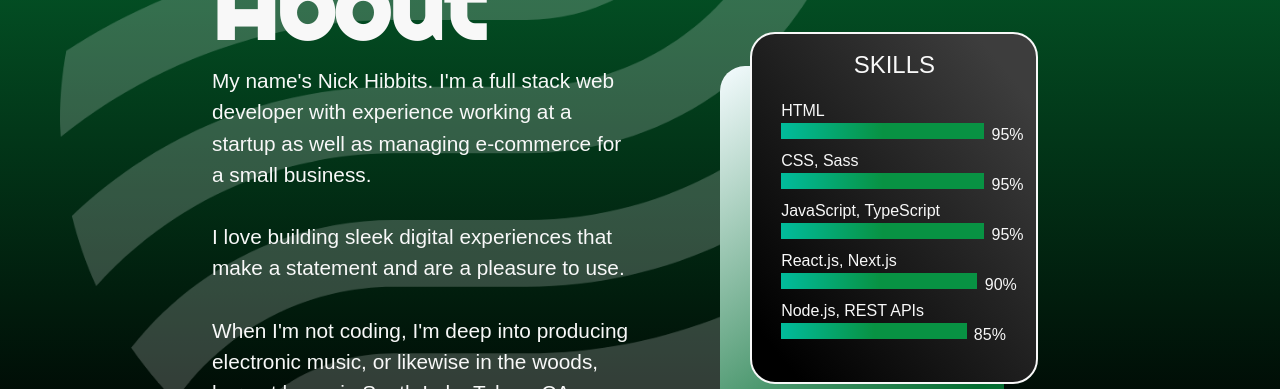
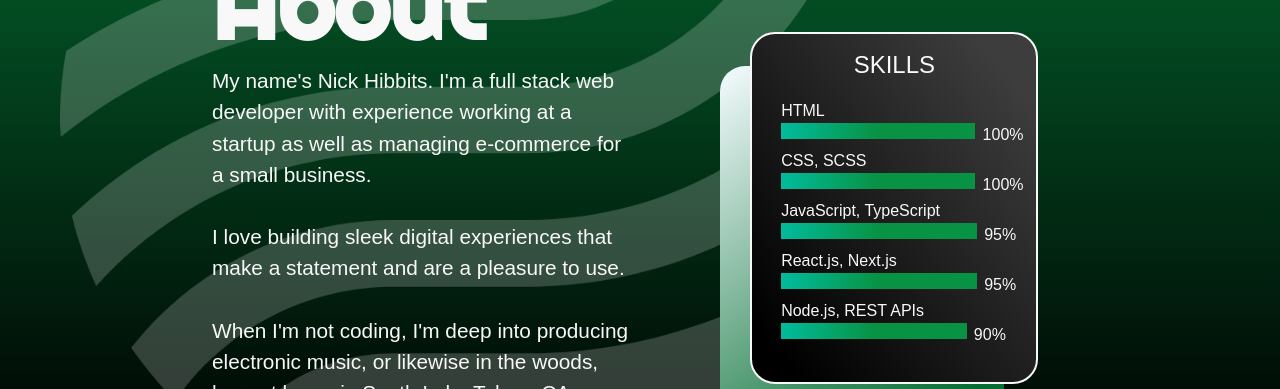
Before and after one commit to nickhibbits/react-website, a Next.js app: page / in a window 1280 px wide. Shown: the part 1000-1389 px from the top of the page. Built offline with nearby package versions, Linux system fonts and the light colour scheme; a web font is replaced by a local one.

Commit message:
update skill percentages

```diff
--- a/components/SkillsCard.tsx
+++ b/components/SkillsCard.tsx
@@ -4,12 +4,12 @@ function SkillsCard() {
   const skills = [
     {
       name: "HTML",
-      level: "95%",
+      level: "100%",
       id: 1,
     },
     {
-      name: "CSS, Sass",
-      level: "95%",
+      name: "CSS, SCSS",
+      level: "100%",
       id: 2,
     },
     {
@@ -19,12 +19,12 @@ function SkillsCard() {
     },
     {
       name: "React.js, Next.js",
-      level: "90%",
+      level: "95%",
       id: 4,
     },
     {
       name: "Node.js, REST APIs",
-      level: "85%",
+      level: "90%",
       id: 5,
     },
   ];
@@ -39,7 +39,7 @@ function SkillsCard() {
               <div className={skillCardStyles.skill_bar_wrapper}>
                 <div
                   className={skillCardStyles.skill_bar}
-                  style={{ width: `calc(${skill.level} * .9)` }}
+                  style={{ width: `calc(${skill.level} * .85)` }}
                 />
                 <p className={skillCardStyles.skill_bar_level}>{skill.level}</p>
               </div>
```
